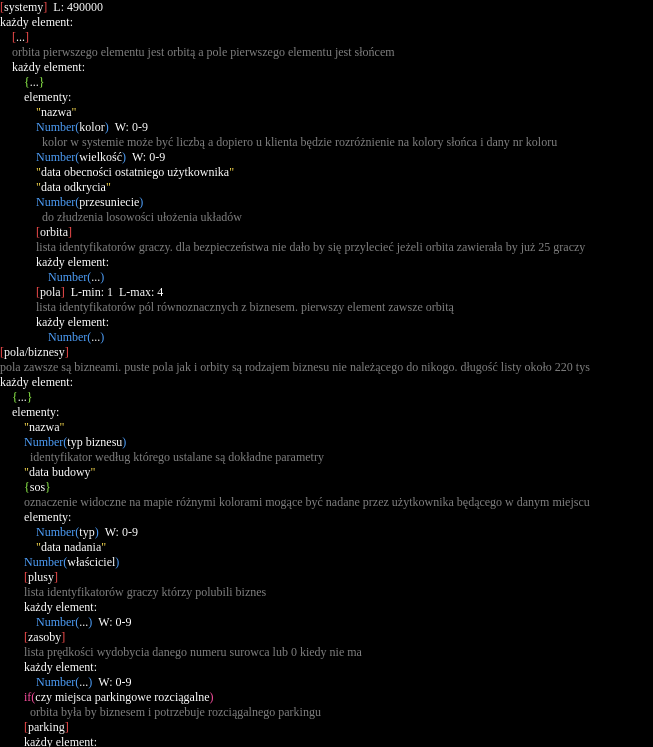
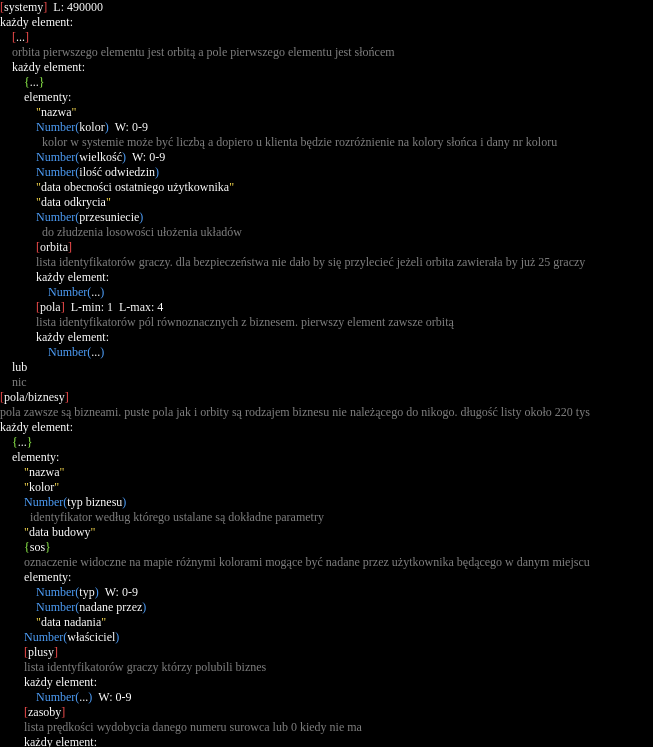
Before and after one commit to GalaktyczneBiznesy/galaktyczneBiznesy.github.io, a plain HTML site: page strukturaDanychSerwera.html in a window 1280 px wide. Shown: the top 747 px of the page, without its empty margins (0-653 px from the left). Drawn offline with Linux system fonts and the light colour scheme.

Commit message:
Update strukturaDanychSerwera.html

```diff
--- a/strukturaDanychSerwera.html
+++ b/strukturaDanychSerwera.html
@@ -34,6 +34,7 @@
 								{typ:"string",nazwa:"nazwa"},
 								{typ:"number",nazwa:"kolor",zakres:[0,9],opis:"kolor w systemie może być liczbą a dopiero u klienta będzie rozróżnienie na kolory słońca i dany nr koloru"},
 								{typ:"number",nazwa:"wielkość",zakres:[0,9]},
+								{typ:"number",nazwa:"ilość odwiedzin"},
 								{typ:"string",nazwa:"data obecności ostatniego użytkownika"},
 								{typ:"string",nazwa:"data odkrycia"},
 								{typ:"number",nazwa:"przesuniecie",opis:"do złudzenia losowości ułożenia układów"},
@@ -43,6 +44,9 @@
 						}
 					]
 				},
+				{
+					//
+				}
 			],
 		},
 		{
@@ -57,6 +61,7 @@
 					elementy:
 					[
 						{typ:"string",nazwa:"nazwa"},
+						{typ:"string",nazwa:"kolor"},
 						{typ:"number",nazwa:"typ biznesu",opis:"identyfikator według którego ustalane są dokładne parametry"},
 						{typ:"string",nazwa:"data budowy"},
 						{
@@ -66,6 +71,7 @@
 							elementy:
 							[
 								{typ:"number",nazwa:"typ",zakres:[0,9]},
+								{typ:"number",nazwa:"nadane przez"},
 								{typ:"string",nazwa:"data nadania"},
 							]
 						},
@@ -219,6 +225,7 @@
 					{typ:"tekst",nazwa:"data produkcji"},
 					{typ:"tekst",nazwa:"data utylizacji"},
 					{typ:"tekst",nazwa:"nazwa fabryki"},
+					{typ:"tekst",nazwa:"kolor"},
 					{typ:"tablica",nazwa:"właściciele",elementy:{typ:"number",opis:"identyfikatory graczy"}},
 					{typ:"number",nazwa:"ilość podróży"},
 					{typ:"number",nazwa:"przebyty dystans"},
@@ -407,7 +414,7 @@
 					e.appendChild(schemat(dane.elementy[a]))
 					if (a<dane.elementy.length-1)
 					{
-						element.appendChild(linijka([["lub"]]))
+						e.appendChild(linijka([["lub"]]))
 					}
 				}
 			}
@@ -516,7 +523,7 @@
 		}
 		else
 		{
-			element.appendChild(linijka(["nic","#7f7f7f"]))
+			element.appendChild(linijka([["nic","#7f7f7f"]]))
 		}
 		return element
 	}
```
